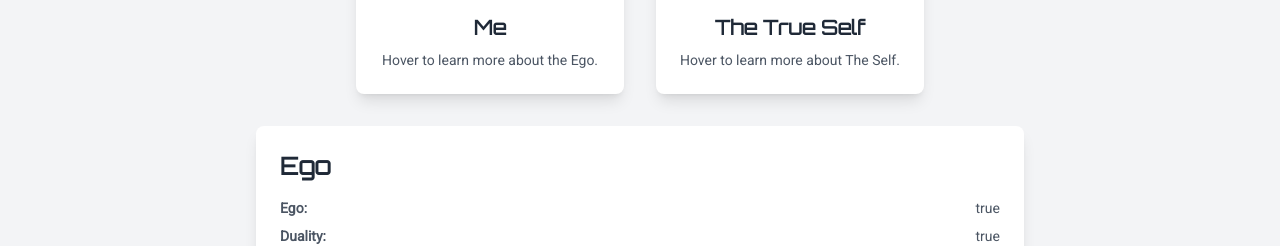
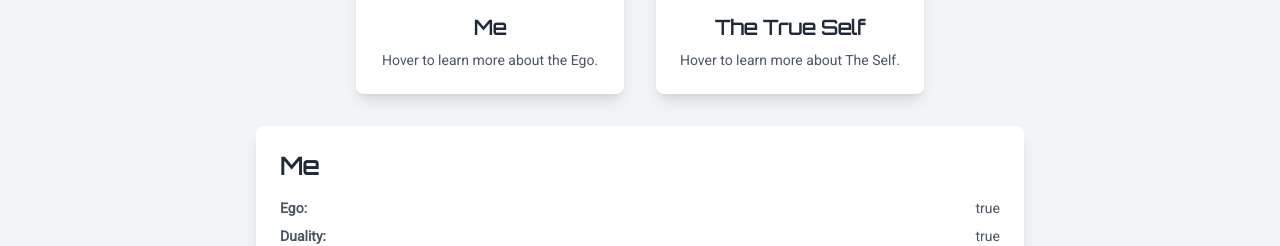
Before and after one commit to RW2023/jsx-gym, a React (Vite) app: page /ChakraExplorer in a window 1280 px wide. Shown: the part 866-1112 px from the top of the page. Built offline with nearby package versions, Linux system fonts and the light colour scheme.

Commit message:
Update EgoSelfDisplay headings for improved clarity

```diff
--- a/src/components/EgoSelfDisplay.tsx
+++ b/src/components/EgoSelfDisplay.tsx
@@ -90,7 +90,7 @@ const EgoSelfDisplay: React.FC = () => {
                 transition={{ duration: 0.5 }}
             >
                 <h3 className="text-2xl font-bold text-gray-800 dark:text-white mb-4">
-                    {currentInfo === iAm ? "Ego" : "The Self"}
+                    {currentInfo === iAm ? "Me" : "I am"}
                 </h3>
                 <ul className="text-sm text-gray-600 dark:text-gray-300 space-y-2">
                     {Object.entries(currentInfo).map(([key, value]) => (
```
